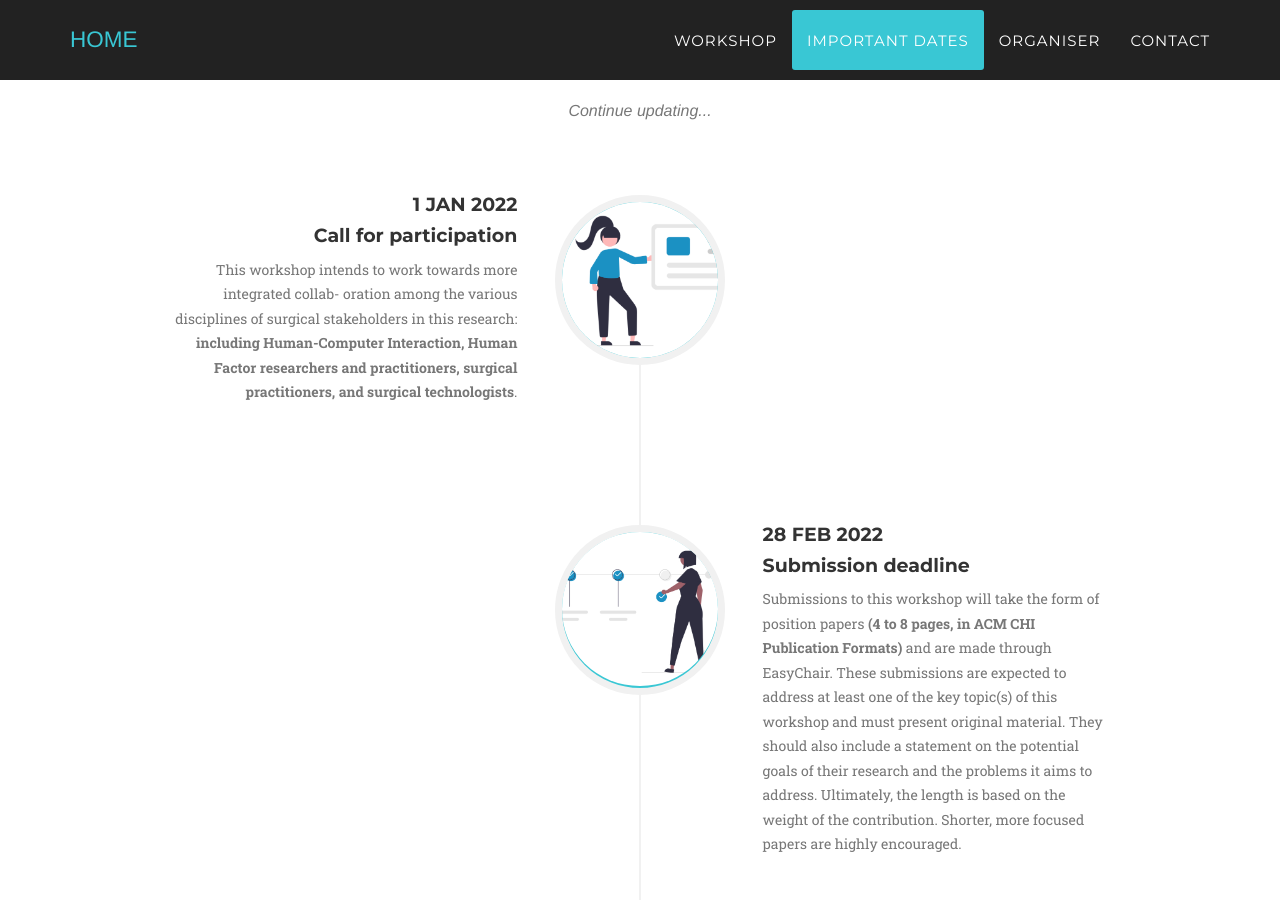
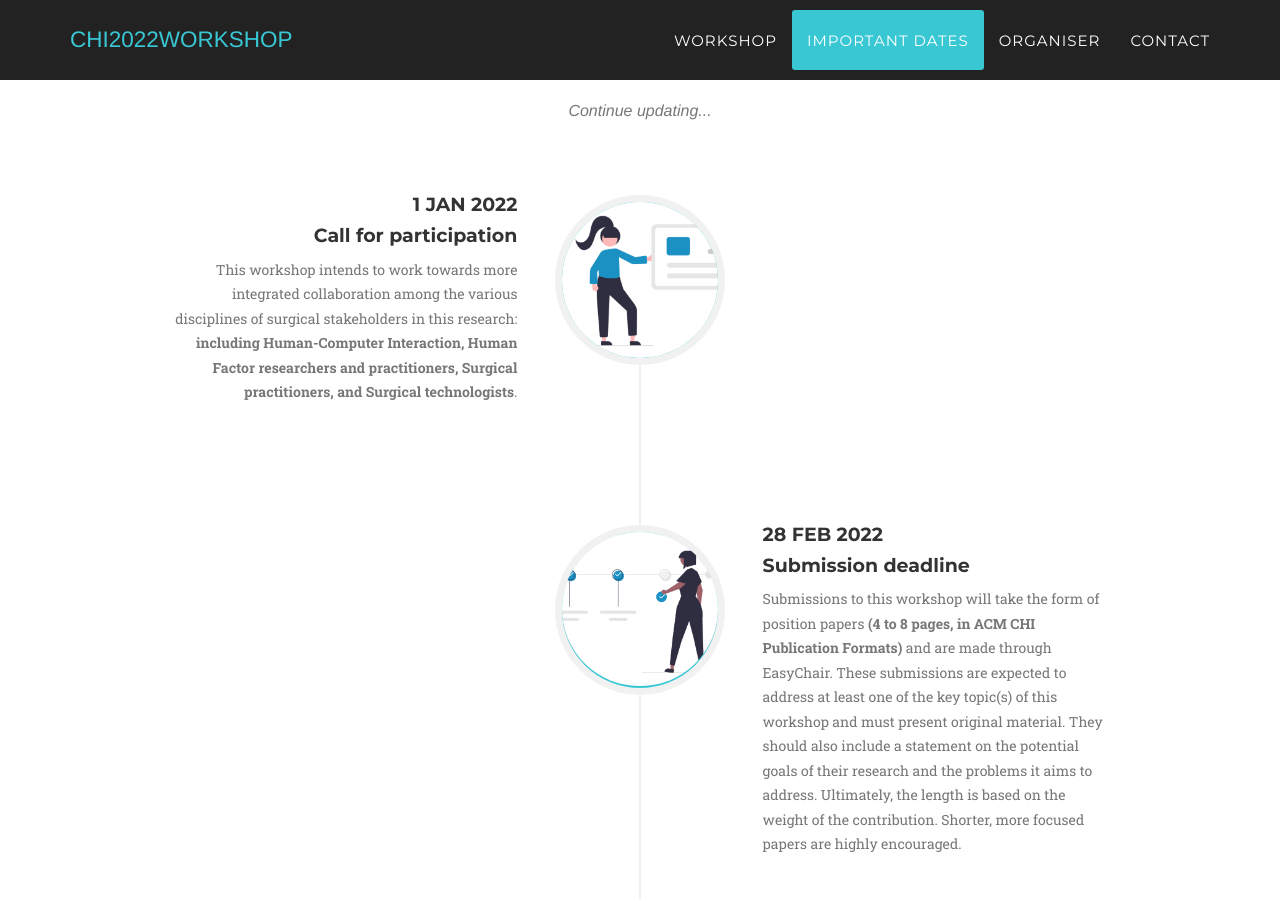
Before and after one commit to turtle2007/CHI22-ihfs, a Jekyll site: the page built from index.html, in a window 1280 px wide and 900 px high, scrolled down 1700 px. Built offline with Jekyll 4.4.1, drawn with Linux system fonts in a browser that asks for light colours; some web fonts are replaced; some of the changed text lies outside the part shown.

Commit message:
fix typos

```diff
--- a/_config.yml
+++ b/_config.yml
@@ -2,9 +2,9 @@ url: https://turtle2007.github.io
 baseurl: /CHI22-ihfs/
 
 # Site settings
-title: HOME
-email: your-email@domain.com
-description: "Write an awesome description for your new site here. You can edit this line in _config.yml. It will appear in your document head meta (for Google search results) and in your feed.xml site description."
+title: CHI2022WORKSHOP
+email: ifhs.chi2022@gmail.com
+description: "Welcom to the CHI2022 workshop: Integration of Human Factors in Surgery: interdisciplinary collaboration in design, development, and evaluation of surgical technologies."
 
 
 
--- a/_includes/contact.html
+++ b/_includes/contact.html
@@ -3,7 +3,7 @@
             <div class="row">
                 <div class="col-lg-12 text-center">
                     <h2 class="section-heading">Contact Us</h2>
-                    <h3 class="section-subheading text-muted">If you have any questions or suggestions, feel free to contact ....</h3>
+                    <h3 class="section-subheading text-muted">If you have any questions or suggestions, feel free to contact ifhs.chi2022@gmail.com, ahreum.lee@uef.fi, f.feng@bristol.ac.uk</h3>
                 </div>
             </div>
             <!-- <div class="row">
--- a/_includes/dates.html
+++ b/_includes/dates.html
@@ -20,7 +20,7 @@
                                     <h4 class="subheading">Call for participation</h4>
                                 </div>
                                 <div class="timeline-body">
-                                    <p class="text-muted">This workshop intends to work towards more integrated collab- oration among the various disciplines of surgical stakeholders in this research: <b>including Human-Computer Interaction, Human Factor researchers and practitioners, surgical practitioners, and surgical technologists</b>.</p>
+                                    <p class="text-muted">This workshop intends to work towards more integrated collaboration among the various disciplines of surgical stakeholders in this research: <b>including Human-Computer Interaction, Human Factor researchers and practitioners, Surgical practitioners, and Surgical technologists</b>.</p>
                                 </div>
                             </div>
                         </li>
```
